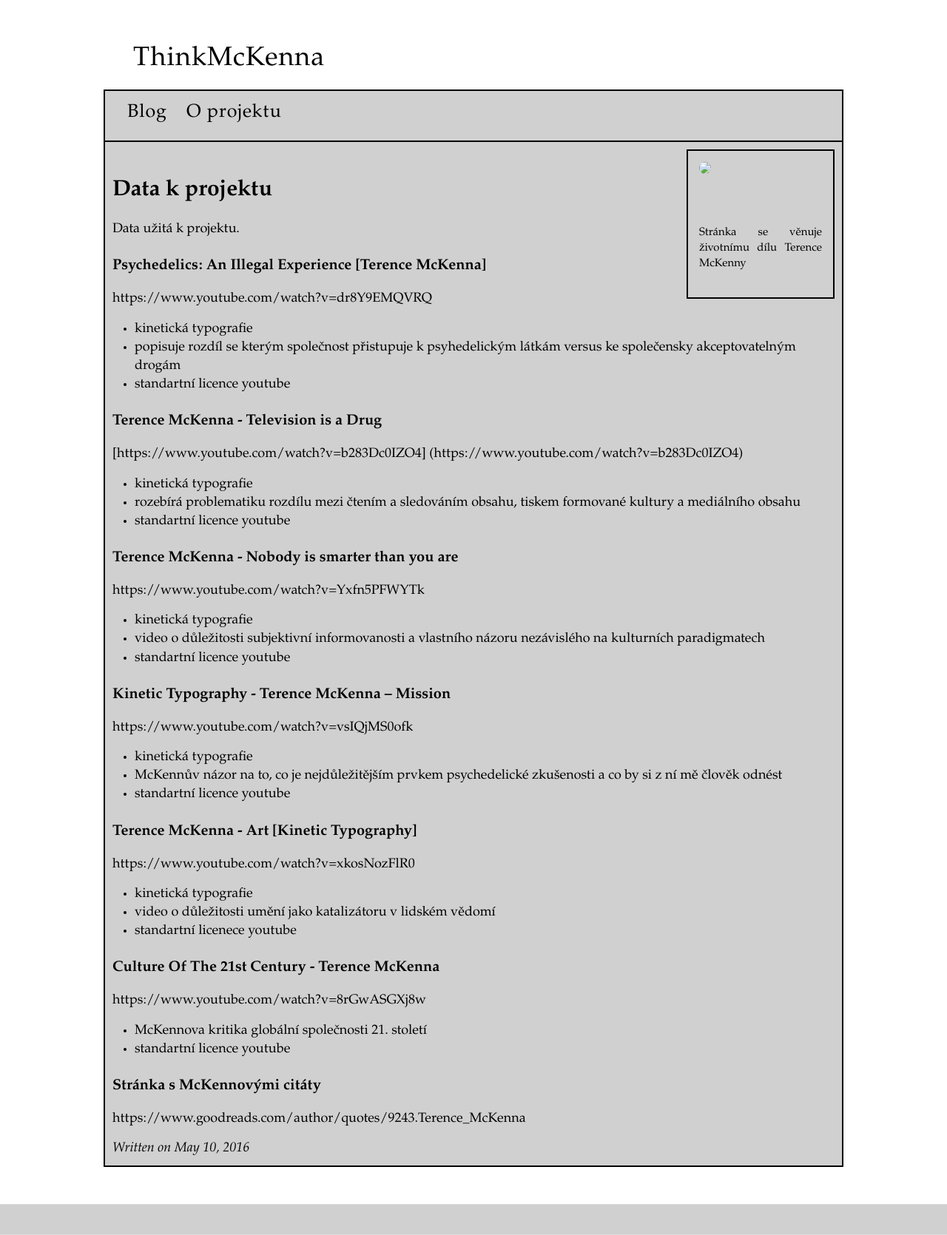
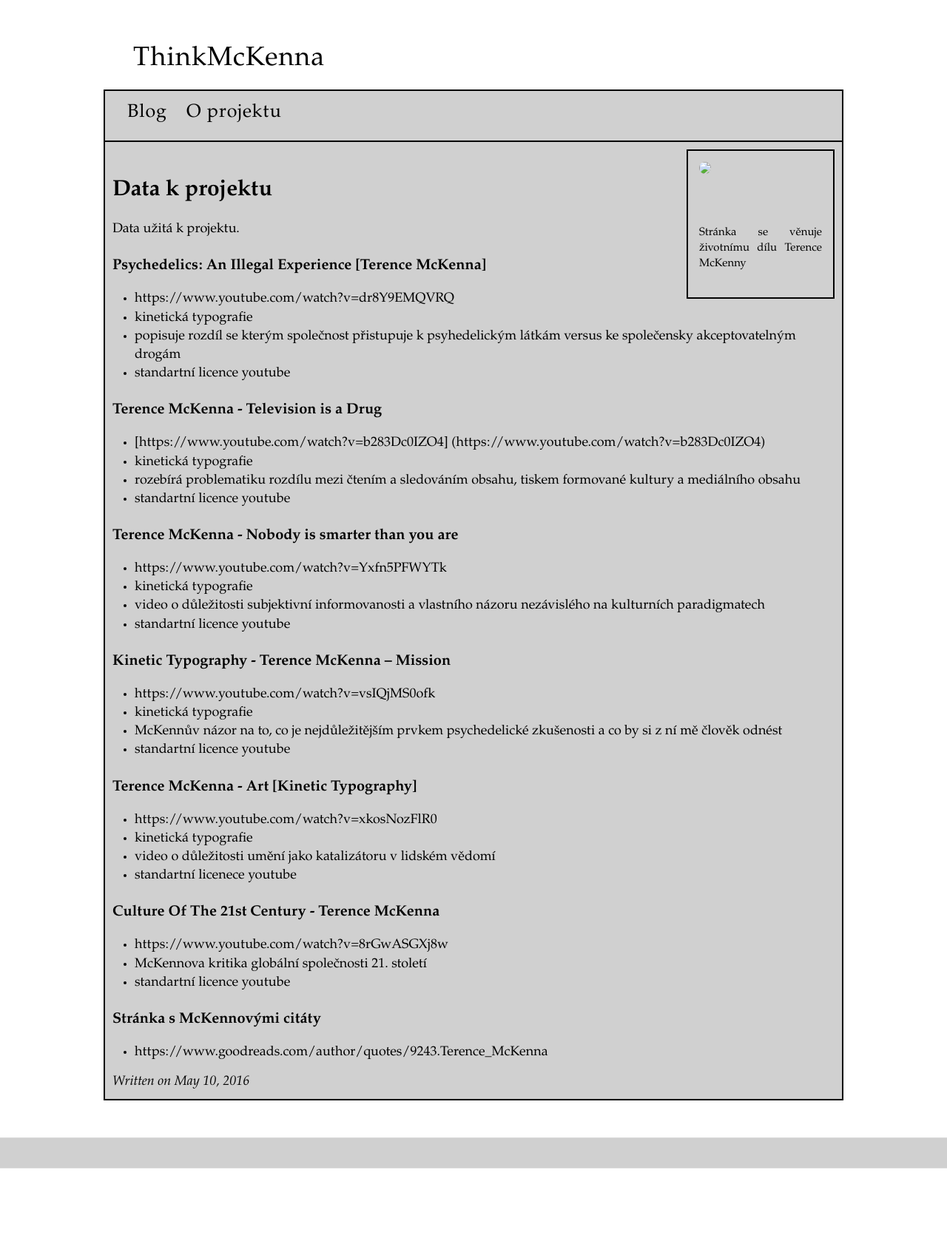
Before and after one commit to lucie-pelikanova/HavelockatGITHUB.github.io, a Jekyll site: the page built from _posts/2016-5-10-Data-k-projektu.md, in a window 1280 px wide. Shown: the whole page at 74% size. Built offline with Jekyll 4.4.1, drawn with Linux system fonts in a browser that asks for light colours; after the commit the page ends 1580 px from its top, so only the background shows below that.

```diff
--- a/_posts/2016-5-10-Data-k-projektu.md
+++ b/_posts/2016-5-10-Data-k-projektu.md
@@ -6,39 +6,46 @@ title: Data k projektu
 Data užitá k projektu.
 
 ### Psychedelics: An Illegal Experience [Terence McKenna]
-[https://www.youtube.com/watch?v=dr8Y9EMQVRQ](https://www.youtube.com/watch?v=dr8Y9EMQVRQ)
+
+  * [https://www.youtube.com/watch?v=dr8Y9EMQVRQ](https://www.youtube.com/watch?v=dr8Y9EMQVRQ)
   * kinetická typografie
   * popisuje rozdíl se kterým společnost přistupuje k psyhedelickým látkám versus ke společensky akceptovatelným drogám
   * standartní licence youtube
 
 ### Terence McKenna - Television is a Drug
-[https://www.youtube.com/watch?v=b283Dc0IZO4] (https://www.youtube.com/watch?v=b283Dc0IZO4)
+
+  * [https://www.youtube.com/watch?v=b283Dc0IZO4] (https://www.youtube.com/watch?v=b283Dc0IZO4)
   * kinetická typografie
   * rozebírá problematiku rozdílu mezi čtením a sledováním obsahu, tiskem formované kultury a mediálního obsahu
   * standartní licence youtube
 
 ### Terence McKenna - Nobody is smarter than you are
-[https://www.youtube.com/watch?v=Yxfn5PFWYTk](https://www.youtube.com/watch?v=Yxfn5PFWYTk)
+
+  * [https://www.youtube.com/watch?v=Yxfn5PFWYTk](https://www.youtube.com/watch?v=Yxfn5PFWYTk)
   * kinetická typografie
   * video o důležitosti subjektivní informovanosti a vlastního názoru nezávislého na kulturních paradigmatech
   * standartní licence youtube
 
 ### Kinetic Typography - Terence McKenna – Mission
-[https://www.youtube.com/watch?v=vsIQjMS0ofk](https://www.youtube.com/watch?v=vsIQjMS0ofk)
+
+  * [https://www.youtube.com/watch?v=vsIQjMS0ofk](https://www.youtube.com/watch?v=vsIQjMS0ofk)
   * kinetická typografie
   * McKennův názor na to, co je nejdůležitějším prvkem psychedelické zkušenosti a co by si z ní mě člověk odnést
   * standartní licence youtube
 
 ### Terence McKenna - Art [Kinetic Typography]
-[https://www.youtube.com/watch?v=xkosNozFlR0](https://www.youtube.com/watch?v=xkosNozFlR0)
+
+  * [https://www.youtube.com/watch?v=xkosNozFlR0](https://www.youtube.com/watch?v=xkosNozFlR0)
   * kinetická typografie
   * video o důležitosti umění jako katalizátoru v lidském vědomí
   * standartní licenece youtube
 
 ### Culture Of The 21st Century - Terence McKenna
-[https://www.youtube.com/watch?v=8rGwASGXj8w](https://www.youtube.com/watch?v=8rGwASGXj8w)
+
+  * [https://www.youtube.com/watch?v=8rGwASGXj8w](https://www.youtube.com/watch?v=8rGwASGXj8w)
   * McKennova kritika globální společnosti 21. století
   * standartní licence youtube
 
 ### Stránka s McKennovými citáty
-[https://www.goodreads.com/author/quotes/9243.Terence_McKenna](https://www.goodreads.com/author/quotes/9243.Terence_McKenna)
+
+  * [https://www.goodreads.com/author/quotes/9243.Terence_McKenna](https://www.goodreads.com/author/quotes/9243.Terence_McKenna)
```
